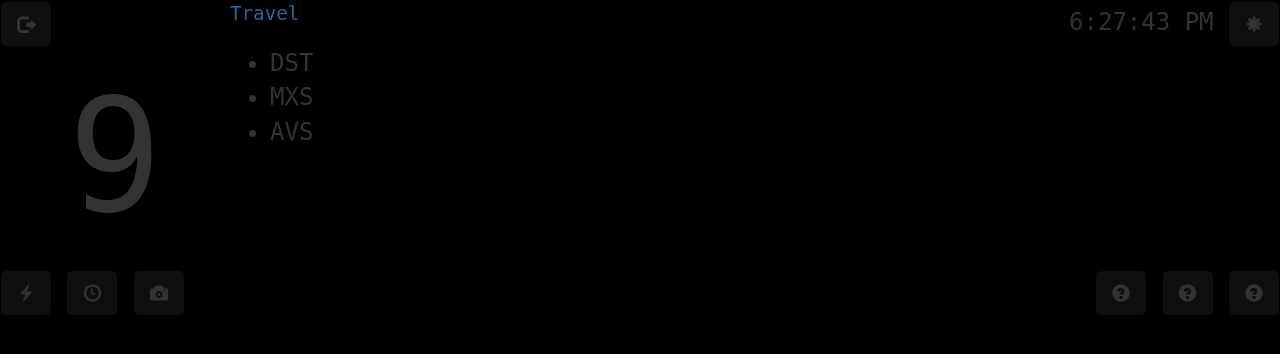
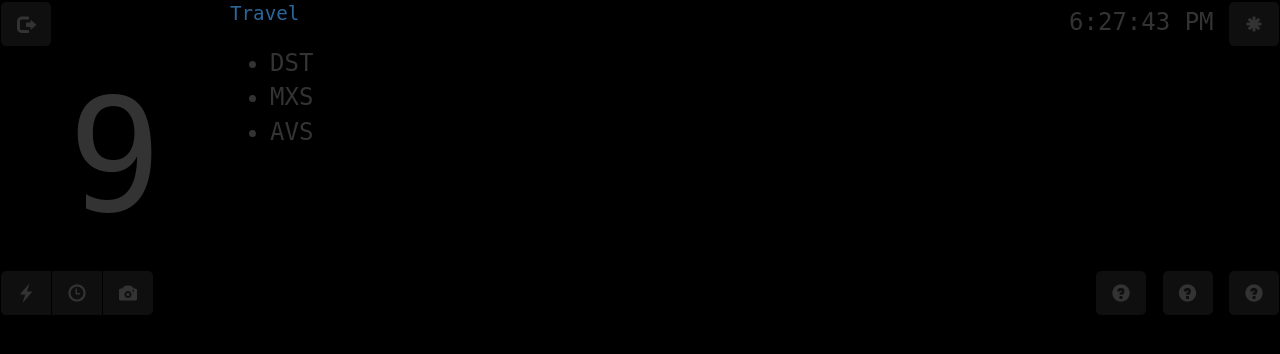
Before and after one commit to elkuku/QuillPedalPi, a PHP site: page / in a window 1280 px wide. Shown: the top 354 px of the page. Run offline with PHP 8.4, Linux system fonts and the light colour scheme.

Commit message:
Fighting with 3.5''

```diff
--- a/assets/css/quillpedalpi.css
+++ b/assets/css/quillpedalpi.css
@@ -19,7 +19,7 @@ ul.travel-list {
 }
 
 div.stopwatch {
-    font-size: 2em;
+    font-size: 1.5em;
 }
 ul.results {
     font-size: 0.8em;
--- a/index.html
+++ b/index.html
@@ -63,9 +63,11 @@
     </tr>
     <tr>
         <td>
+            <div class="btn-group">
             <div class="btn btn-default btn-lg glyphicon glyphicon-flash" onclick="switchMode('Travel')"></div>
             <div class="btn btn-default btn-lg glyphicon glyphicon-time" onclick="switchMode('Stopwatch')"></div>
             <div class="btn btn-default btn-lg glyphicon glyphicon-camera" onclick="switchMode('Camera')"></div>
+            </div>
         </td>
         <td class="text-right">
             <div id="buttons-Travel">
@@ -74,11 +76,13 @@
                 <div class="btn btn-default btn-lg glyphicon glyphicon-question-sign" id="ayy2"></div>
             </div>
             <div id="buttons-Stopwatch">
+                <div class="btn-group">
                 <div onClick="stopwatch.start();" class="btn btn-default btn-lg glyphicon glyphicon-play"></div>
                 <div onClick="stopwatch.lap();" class="btn btn-default btn-lg glyphicon glyphicon-check"></div>
                 <div onClick="stopwatch.stop();" class="btn btn-default btn-lg glyphicon glyphicon-stop"></div>
                 <div onClick="stopwatch.restart();" class="btn btn-default btn-lg glyphicon glyphicon-repeat"></div>
                 <div onClick="stopwatch.clear();" class="btn btn-default btn-lg glyphicon glyphicon-tasks"></div>
+                </div>
             </div>
             <div id="buttons-Camera">
                 <div class="btn btn-default btn-lg glyphicon glyphicon-question-sign" id="yy"></div>
```
